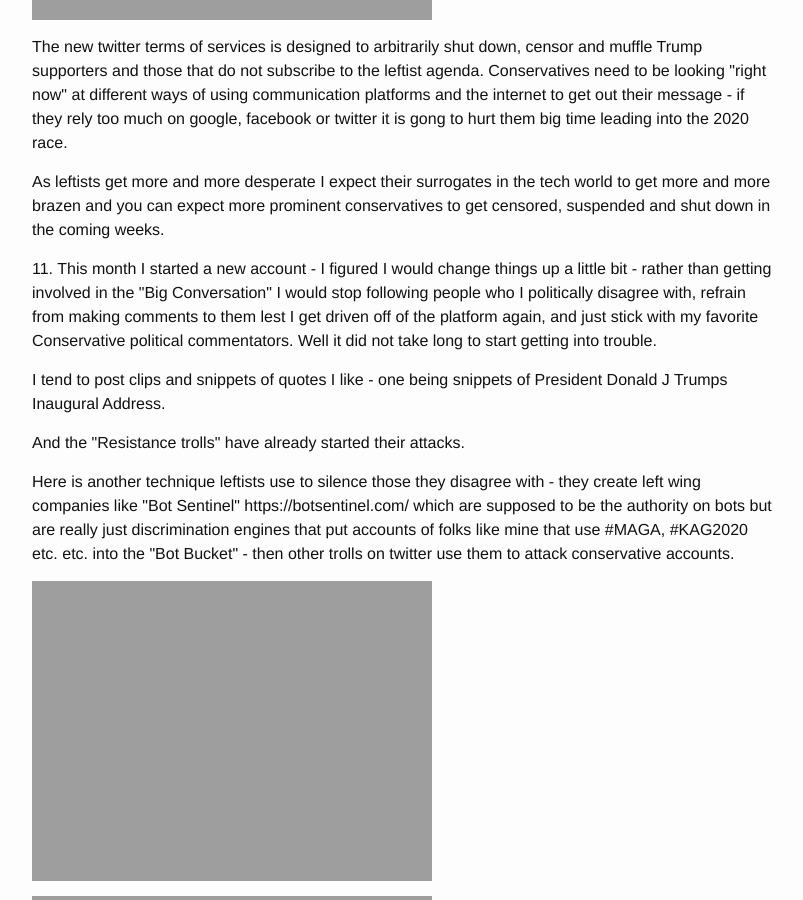
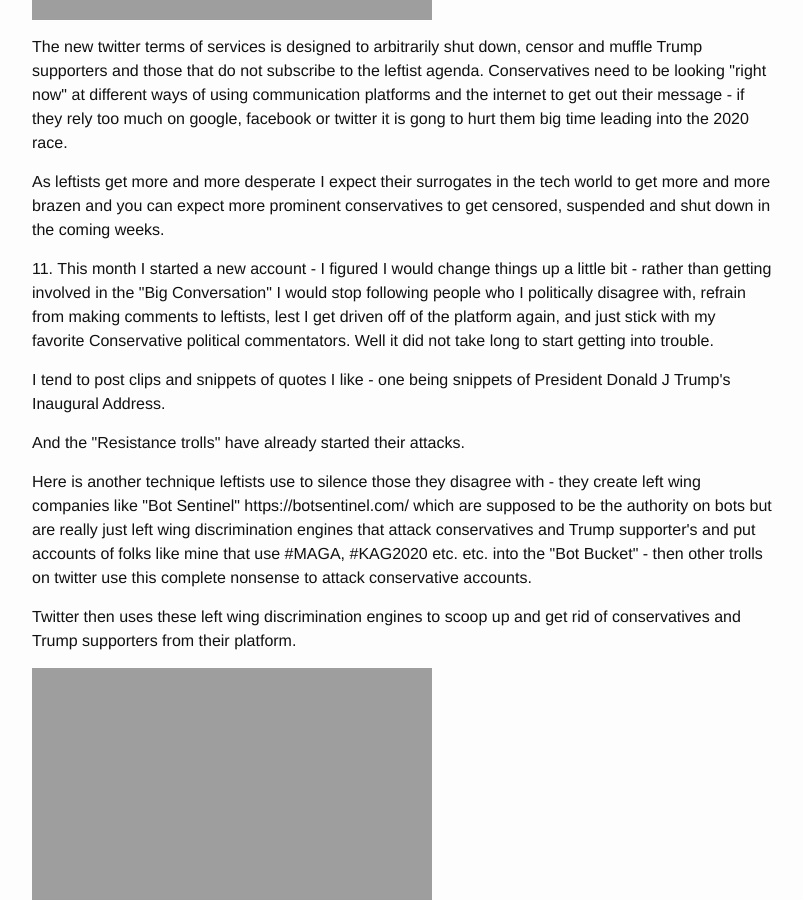
Before and after one commit to newyorkconservative/newyorkconservative.github.io, a Jekyll site: the page built from _posts/2018-08-25-twitter-censorship-and-privacy-concerns.md, in a window 1280 px wide and 900 px high, scrolled down 4182 px. Shown: the whole window, without its empty margins (238-1041 px from the left). Built offline with Jekyll 4.4.1, drawn with Linux system fonts in a browser that asks for light colours.

Commit message:
Syncing _posts/2018-08-25-twitter-censorship-and-privacy-concerns.md from WordPress at https://www.newyorkconservative.com () - wpghs

```diff
--- a/_posts/2018-08-25-twitter-censorship-and-privacy-concerns.md
+++ b/_posts/2018-08-25-twitter-censorship-and-privacy-concerns.md
@@ -74,11 +74,11 @@ post_date: 2018-08-25 00:17:23
 <!-- /wp:paragraph -->
 
 <!-- wp:paragraph -->
-<p>11. This month I started a new account - I figured I would change things up a little bit - rather than getting involved in the "Big Conversation" I would stop following people who I politically disagree with, refrain from making comments to them lest I get driven off of the platform again, and just stick with my favorite Conservative political commentators. Well it did not take long to start getting into trouble. </p>
+<p>11. This month I started a new account - I figured I would change things up a little bit - rather than getting involved in the "Big Conversation" I would stop following people who I politically disagree with, refrain from making comments to leftists, lest I get driven off of the platform again, and just stick with my favorite Conservative political commentators. Well it did not take long to start getting into trouble. </p>
 <!-- /wp:paragraph -->
 
 <!-- wp:paragraph -->
-<p>I tend to post clips and snippets of quotes I like - one being snippets of President Donald J  Trumps Inaugural Address. </p>
+<p>I tend to post clips and snippets of quotes I like - one being snippets of President Donald J  Trump's Inaugural Address. </p>
 <!-- /wp:paragraph -->
 
 <!-- wp:paragraph -->
@@ -94,7 +94,11 @@ post_date: 2018-08-25 00:17:23
 <!-- /wp:paragraph -->
 
 <!-- wp:paragraph -->
-<p>Here is another technique leftists use to silence those they disagree with - they create left wing companies like "Bot Sentinel" https://botsentinel.com/ which are supposed to be the authority on bots but are really just discrimination engines that put accounts of folks like mine that use #MAGA, #KAG2020 etc. etc. into the "Bot Bucket" - then other trolls on twitter use them to attack conservative accounts.</p>
+<p>Here is another technique leftists use to silence those they disagree with - they create left wing companies like "Bot Sentinel" https://botsentinel.com/ which are supposed to be the authority on bots but are really just left wing discrimination engines that attack conservatives and Trump supporter's and put accounts of folks like mine that use #MAGA, #KAG2020 etc. etc. into the "Bot Bucket" - then other trolls on twitter use this complete nonsense to attack conservative accounts.</p>
+<!-- /wp:paragraph -->
+
+<!-- wp:paragraph -->
+<p>Twitter then uses these left wing discrimination engines to scoop up and get rid of conservatives and Trump supporters from their platform.</p>
 <!-- /wp:paragraph -->
 
 <!-- wp:image {"id":4971,"sizeSlug":"large"} -->
```
